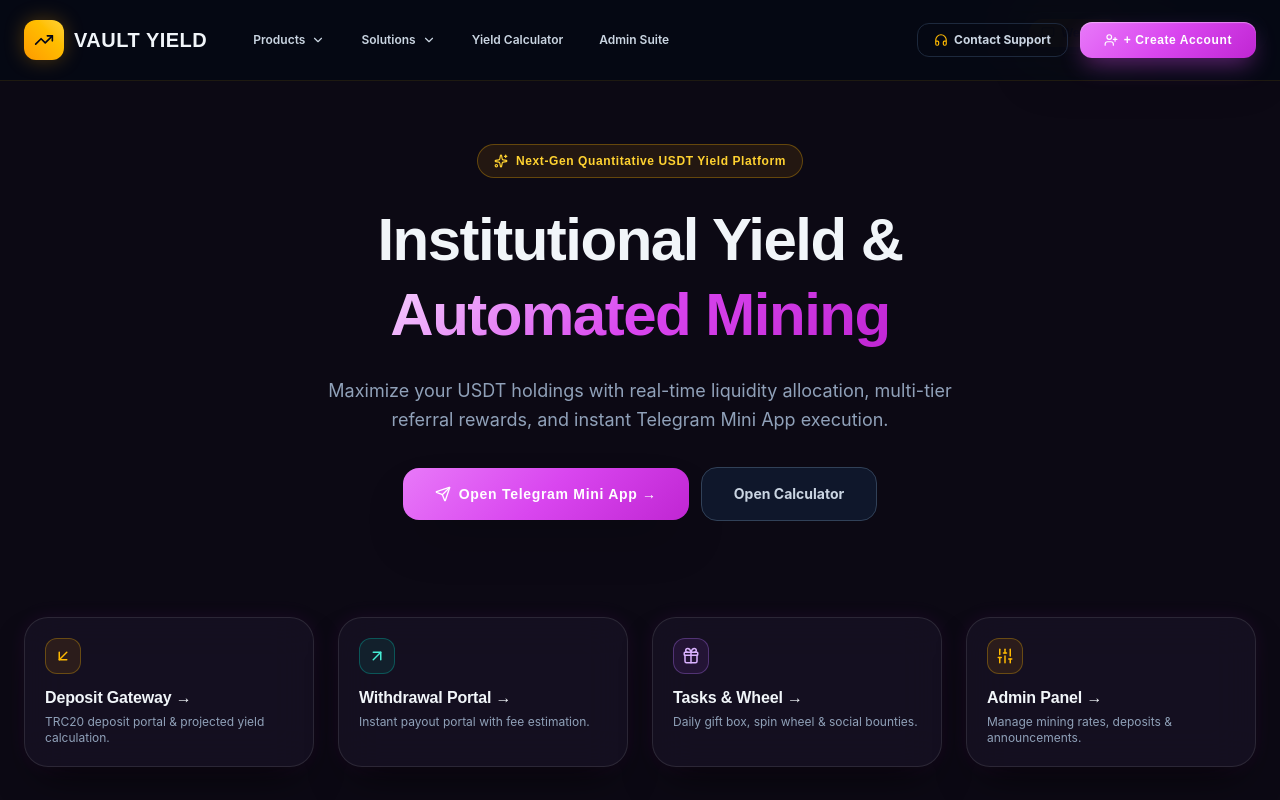
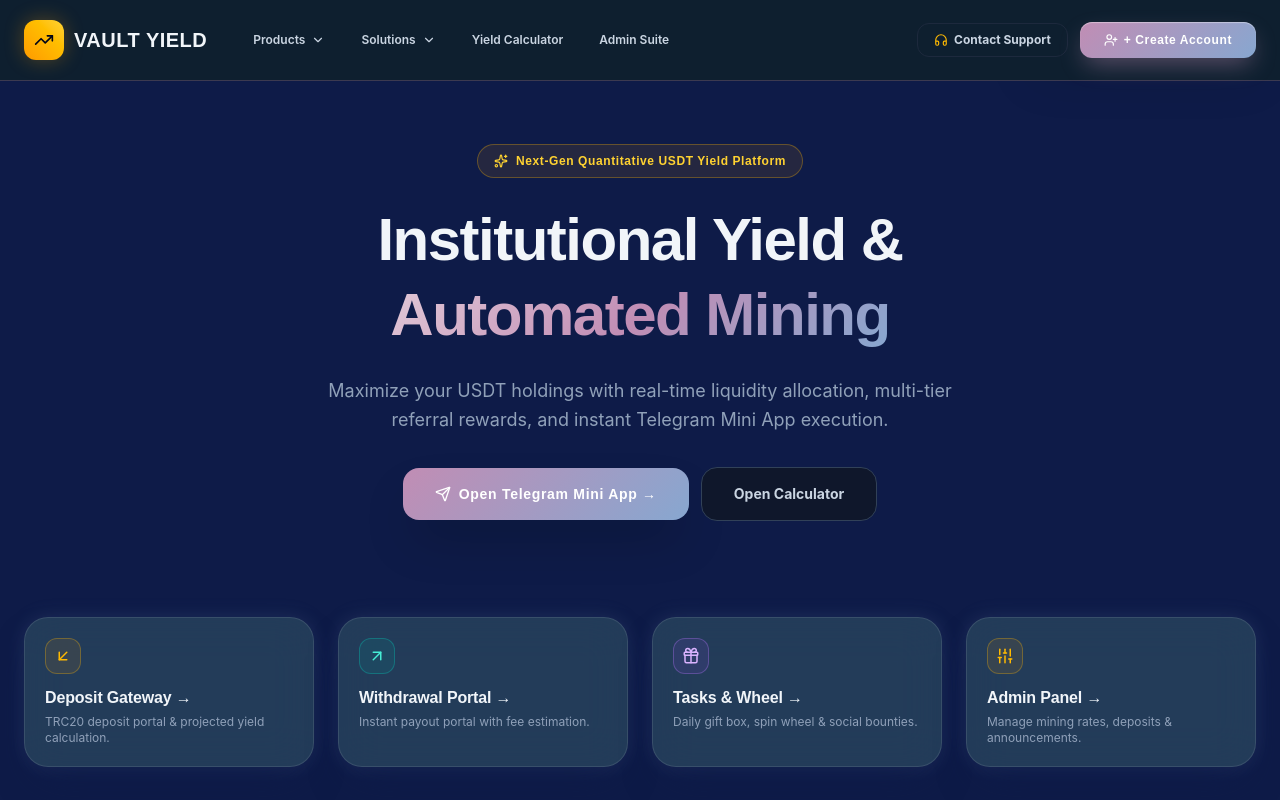
Before and after one commit to Sachinkharnotia/Telegram-mini-app, a React (Vite) app in the folder frontend/: page / in a window 1280 px wide. Shown: the top 800 px of the page. Built offline with nearby package versions, Linux system fonts and the light colour scheme.

Commit message:
update theme colors

```diff
--- a/frontend/src/App.tsx
+++ b/frontend/src/App.tsx
@@ -113,8 +113,8 @@ const App: React.FC = () => {
   }
 
   return (
-    <div className="min-h-screen bg-[#060913] font-sans text-slate-100 overflow-hidden relative">
-      <div className="fixed top-3 right-3 z-50 flex items-center gap-1.5 bg-slate-900/90 border border-slate-700 rounded-full p-1.5 shadow-2xl backdrop-blur-md opacity-75 hover:opacity-100 transition-opacity">
+    <div className="min-h-screen bg-[#0E1B48] font-sans text-slate-100 overflow-hidden relative">
+      <div className="fixed top-3 right-3 z-50 flex items-center gap-1.5 bg-[#0E1F2F]/90 border border-[#C18DB4]/30 rounded-full p-1.5 shadow-2xl backdrop-blur-md opacity-75 hover:opacity-100 transition-opacity">
         <button
           onClick={() => setViewMode('website')}
           className="px-3 py-1 rounded-full text-[11px] font-bold transition-all flex items-center gap-1 text-slate-400 hover:text-white"
@@ -123,13 +123,13 @@ const App: React.FC = () => {
         </button>
         <button
           onClick={() => setViewMode('app')}
-          className="px-3 py-1 rounded-full text-[11px] font-bold transition-all flex items-center gap-1 bg-amber-500 text-slate-950 shadow-md"
+          className="px-3 py-1 rounded-full text-[11px] font-bold transition-all flex items-center gap-1 bg-gradient-to-r from-[#C18DB4] to-[#87A7D0] text-slate-950 shadow-md"
         >
           <Smartphone size={12} /> Mini App
         </button>
         <button
           onClick={toggleTheme}
-          className="p-1 rounded-full bg-slate-800 text-amber-400 hover:bg-slate-700 transition-all border border-slate-700"
+          className="p-1 rounded-full bg-[#27425D] text-[#E2CAD8] hover:bg-[#1A285A] transition-all border border-[#C18DB4]/30"
           title="Toggle Light/Dark Theme"
         >
           {themeMode === 'dark' ? <Sun size={12} /> : <Moon size={12} />}
@@ -148,7 +148,7 @@ const App: React.FC = () => {
         </main>
       </div>
 
-      <nav className="fixed bottom-0 left-0 right-0 z-50 bg-[#060913]/95 backdrop-blur-2xl border-t border-amber-400/20 pb-safe shadow-[0_-15px_40px_rgba(0,0,0,0.8)]">
+      <nav className="fixed bottom-0 left-0 right-0 z-50 bg-[#0E1F2F]/95 backdrop-blur-2xl border-t border-[#C18DB4]/30 pb-safe shadow-[0_-15px_40px_rgba(0,0,0,0.8)]">
         <div className="flex justify-around items-center h-16 max-w-md mx-auto px-2">
           {[
             { id: 'home', icon: Home, label: 'Dashboard' },
--- a/frontend/src/index.css
+++ b/frontend/src/index.css
@@ -1,16 +1,16 @@
 @import "tailwindcss";
 
 @theme {
-  --color-background: #0c0914;
-  --color-surface-plum: #161122;
-  --color-surface-card: rgba(22, 17, 34, 0.9);
+  --color-background: #0E1B48;
+  --color-surface-navy: #0E1F2F;
+  --color-surface-card: #27425D;
 
-  --color-berry-main: #d946ef;
-  --color-berry-light: #e879f9;
-  --color-berry-dark: #c026d3;
+  --color-orchid-main: #C18DB4;
+  --color-rose-light: #E2CAD8;
+  --color-periwinkle: #87A7D0;
 
-  --color-text: #f8fafc;
-  --color-muted: #9c92b3;
+  --color-text: #F8FAFC;
+  --color-muted: #E2CAD8;
 
   --animate-float-slow: floatSlow 6s ease-in-out infinite;
   --animate-pulse-subtle: pulseSubtle 3s ease-in-out infinite;
@@ -32,21 +32,21 @@
   body {
     @apply bg-background text-text antialiased transition-colors duration-300;
     font-family: 'Plus Jakarta Sans', -apple-system, BlinkMacSystemFont, sans-serif;
-    background-color: #0c0914;
+    background-color: #0E1B48;
     background-image:
-      radial-gradient(ellipse at 50% 0%, rgba(217, 70, 239, 0.15), transparent 50%),
-      radial-gradient(ellipse at 100% 50%, rgba(138, 35, 135, 0.1), transparent 50%),
-      radial-gradient(ellipse at 0% 100%, rgba(255, 65, 108, 0.08), transparent 45%);
+      radial-gradient(ellipse at 50% 0%, rgba(193, 141, 180, 0.25), transparent 50%),
+      radial-gradient(ellipse at 100% 50%, rgba(135, 167, 208, 0.20), transparent 50%),
+      radial-gradient(ellipse at 0% 100%, rgba(14, 31, 47, 0.8), transparent 50%);
     background-attachment: fixed;
   }
 
   html.light body {
-    background-color: #f6f3f9 !important;
-    color: #181224 !important;
+    background-color: #F4EFF6 !important;
+    color: #0E1B48 !important;
     background-image:
-      radial-gradient(ellipse at 50% 0%, rgba(217, 70, 239, 0.08), transparent 45%),
-      radial-gradient(ellipse at 100% 40%, rgba(245, 208, 254, 0.4), transparent 50%),
-      radial-gradient(ellipse at 0% 100%, rgba(253, 242, 248, 0.6), transparent 50%) !important;
+      radial-gradient(ellipse at 50% 0%, rgba(193, 141, 180, 0.15), transparent 45%),
+      radial-gradient(ellipse at 100% 40%, rgba(135, 167, 208, 0.2), transparent 50%),
+      radial-gradient(ellipse at 0% 100%, rgba(226, 202, 216, 0.4), transparent 50%) !important;
   }
 
   h1, h2, h3, .font-serif-luxury {
@@ -58,128 +58,130 @@
 @layer components {
 
   .card-vault, .card-berry {
-    background: rgba(22, 17, 34, 0.9);
+    background: rgba(39, 66, 93, 0.85);
     backdrop-filter: blur(20px);
     -webkit-backdrop-filter: blur(20px);
-    border: 1px solid rgba(217, 70, 239, 0.18);
+    border: 1px solid rgba(193, 141, 180, 0.25);
     box-shadow:
-      0 20px 40px -15px rgba(0, 0, 0, 0.7),
-      0 0 20px rgba(217, 70, 239, 0.08);
+      0 20px 40px -15px rgba(14, 27, 72, 0.7),
+      0 0 20px rgba(135, 167, 208, 0.15);
     transition: all 0.3s cubic-bezier(0.16, 1, 0.3, 1);
   }
 
   html.light .card-vault, html.light .card-berry {
-    background: #ffffff !important;
-    border: 1px solid rgba(217, 70, 239, 0.12) !important;
+    background: #FFFFFF !important;
+    border: 1px solid rgba(193, 141, 180, 0.2) !important;
     box-shadow:
-      0 20px 40px rgba(217, 70, 239, 0.07),
-      0 4px 12px rgba(0, 0, 0, 0.03) !important;
+      0 20px 40px rgba(193, 141, 180, 0.1),
+      0 4px 12px rgba(14, 27, 72, 0.05) !important;
   }
 
   .card-vault:hover, .card-berry:hover {
-    border-color: rgba(217, 70, 239, 0.4);
+    border-color: rgba(193, 141, 180, 0.5);
     transform: translateY(-2px);
   }
 
   html.light .card-vault:hover, html.light .card-berry:hover {
-    border-color: rgba(217, 70, 239, 0.35) !important;
+    border-color: rgba(193, 141, 180, 0.4) !important;
     box-shadow:
-      0 25px 50px rgba(217, 70, 239, 0.12),
-      0 6px 16px rgba(0, 0, 0, 0.04) !important;
+      0 25px 50px rgba(193, 141, 180, 0.15),
+      0 6px 16px rgba(14, 27, 72, 0.04) !important;
   }
 
   nav {
     transition: background 0.3s ease, border-color 0.3s ease;
+    background-color: #0E1F2F !important;
+    border-color: rgba(193, 141, 180, 0.25) !important;
   }
 
   html.light nav {
     background: rgba(255, 255, 255, 0.95) !important;
-    border-color: rgba(217, 70, 239, 0.15) !important;
-    box-shadow: 0 10px 30px rgba(0, 0, 0, 0.06) !important;
+    border-color: rgba(193, 141, 180, 0.25) !important;
+    box-shadow: 0 10px 30px rgba(14, 27, 72, 0.06) !important;
   }
 
   html.light .text-slate-100 {
-    color: #181224 !important;
+    color: #0E1B48 !important;
   }
 
   html.light .text-slate-200 {
-    color: #261f35 !important;
+    color: #1A285A !important;
   }
 
   html.light .text-slate-300 {
-    color: #483d5c !important;
+    color: #27425D !important;
   }
 
   html.light .text-slate-400 {
-    color: #645978 !important;
+    color: #556B85 !important;
   }
 
   html.light .text-slate-500 {
-    color: #8c829e !important;
+    color: #87A7D0 !important;
   }
 
   html.light .bg-slate-900 {
-    background-color: #f4f0f8 !important;
-    border-color: rgba(217, 70, 239, 0.15) !important;
-    color: #181224 !important;
+    background-color: #E2CAD8 !important;
+    border-color: rgba(193, 141, 180, 0.3) !important;
+    color: #0E1B48 !important;
   }
 
   html.light body, html.light .min-h-screen, html.light .bg-background {
-    background-color: #f6f3f9 !important;
-    color: #181224 !important;
+    background-color: #F4EFF6 !important;
+    color: #0E1B48 !important;
     background-image:
-      radial-gradient(ellipse at 50% 0%, rgba(217, 70, 239, 0.08), transparent 45%),
-      radial-gradient(ellipse at 100% 40%, rgba(245, 208, 254, 0.4), transparent 50%),
-      radial-gradient(ellipse at 0% 100%, rgba(253, 242, 248, 0.6), transparent 50%) !important;
+      radial-gradient(ellipse at 50% 0%, rgba(193, 141, 180, 0.15), transparent 45%),
+      radial-gradient(ellipse at 100% 40%, rgba(135, 167, 208, 0.2), transparent 50%),
+      radial-gradient(ellipse at 0% 100%, rgba(226, 202, 216, 0.4), transparent 50%) !important;
   }
 
-  html.light .bg-[#060913] {
-    background-color: #f6f3f9 !important;
+  html.light .bg-[#060913], html.light .bg-[#0E1B48] {
+    background-color: #F4EFF6 !important;
   }
 
-  html.light .bg-[#0b132b] {
-    background-color: #f3ecf9 !important;
+  html.light .bg-[#0E1F2F] {
+    background-color: #E2CAD8 !important;
   }
 
   .text-gold-metallic, .text-berry-gradient {
-    background: linear-gradient(135deg, #f5d0fe 0%, #d946ef 50%, #c026d3 100%);
+    background: linear-gradient(135deg, #E2CAD8 0%, #C18DB4 50%, #87A7D0 100%);
     -webkit-background-clip: text;
     -webkit-text-fill-color: transparent;
   }
 
   html.light .text-gold-metallic, html.light .text-berry-gradient {
-    background: linear-gradient(135deg, #d946ef 0%, #c026d3 50%, #a21caf 100%);
+    background: linear-gradient(135deg, #C18DB4 0%, #27425D 50%, #0E1B48 100%);
     -webkit-background-clip: text;
     -webkit-text-fill-color: transparent;
   }
 
   .text-aurora-gradient {
-    background: linear-gradient(135deg, #ffffff 0%, #e879f9 70%, #d946ef 100%);
+    background: linear-gradient(135deg, #FFFFFF 0%, #E2CAD8 60%, #C18DB4 100%);
     -webkit-background-clip: text;
     -webkit-text-fill-color: transparent;
   }
 
   html.light .text-aurora-gradient {
-    background: linear-gradient(135deg, #181224 0%, #c026d3 70%, #d946ef 100%);
+    background: linear-gradient(135deg, #0E1B48 0%, #C18DB4 70%, #87A7D0 100%);
     -webkit-background-clip: text;
     -webkit-text-fill-color: transparent;
   }
 
   .btn-gold-vault, .btn-berry {
-    background: linear-gradient(135deg, #e879f9 0%, #d946ef 50%, #c026d3 100%);
-    color: #ffffff !important;
+    background: linear-gradient(135deg, #C18DB4 0%, #87A7D0 100%);
+    color: #FFFFFF !important;
     font-weight: 700;
     box-shadow:
-      0 10px 25px -5px rgba(217, 70, 239, 0.45),
+      0 10px 25px -5px rgba(193, 141, 180, 0.45),
       inset 0 1px 1px rgba(255, 255, 255, 0.4);
     transition: all 0.3s cubic-bezier(0.16, 1, 0.3, 1);
   }
 
   .btn-gold-vault:hover, .btn-berry:hover {
-    background: linear-gradient(135deg, #f5d0fe 0%, #e879f9 50%, #d946ef 100%);
+    background: linear-gradient(135deg, #E2CAD8 0%, #C18DB4 50%, #87A7D0 100%);
     box-shadow:
-      0 15px 35px -5px rgba(217, 70, 239, 0.65),
-      0 0 25px rgba(232, 121, 249, 0.4);
+      0 15px 35px -5px rgba(193, 141, 180, 0.65),
+      0 0 25px rgba(135, 167, 208, 0.4);
     transform: translateY(-2px);
   }
 }
```
